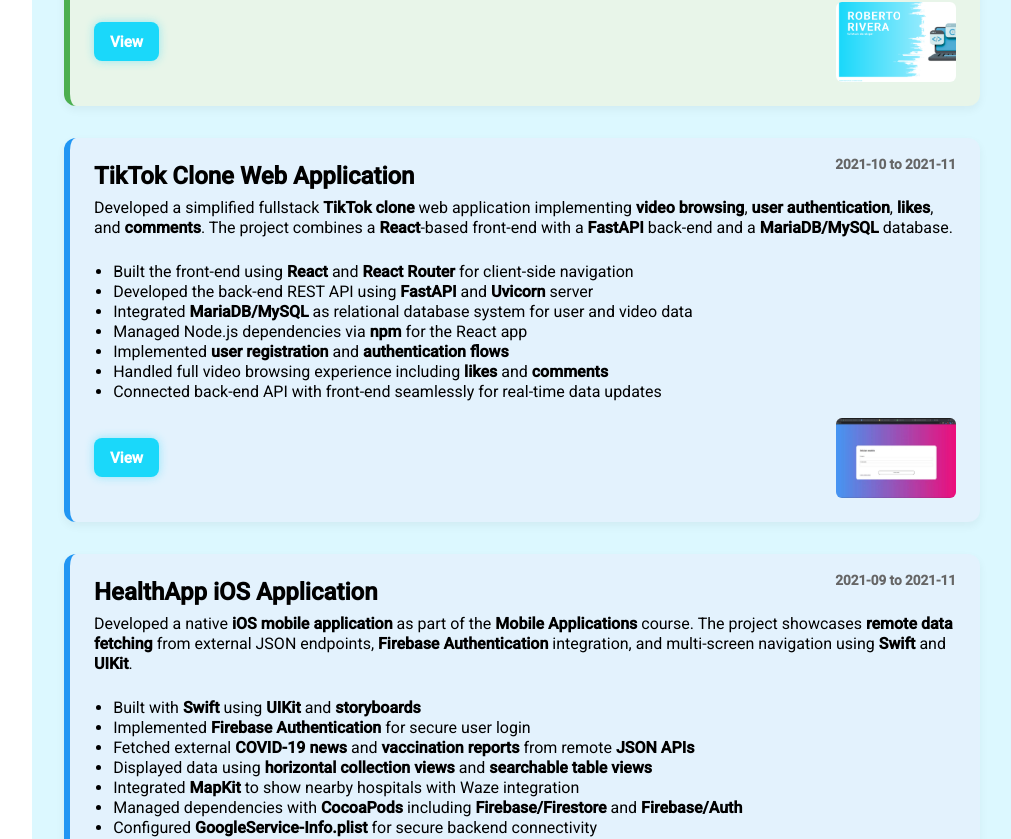
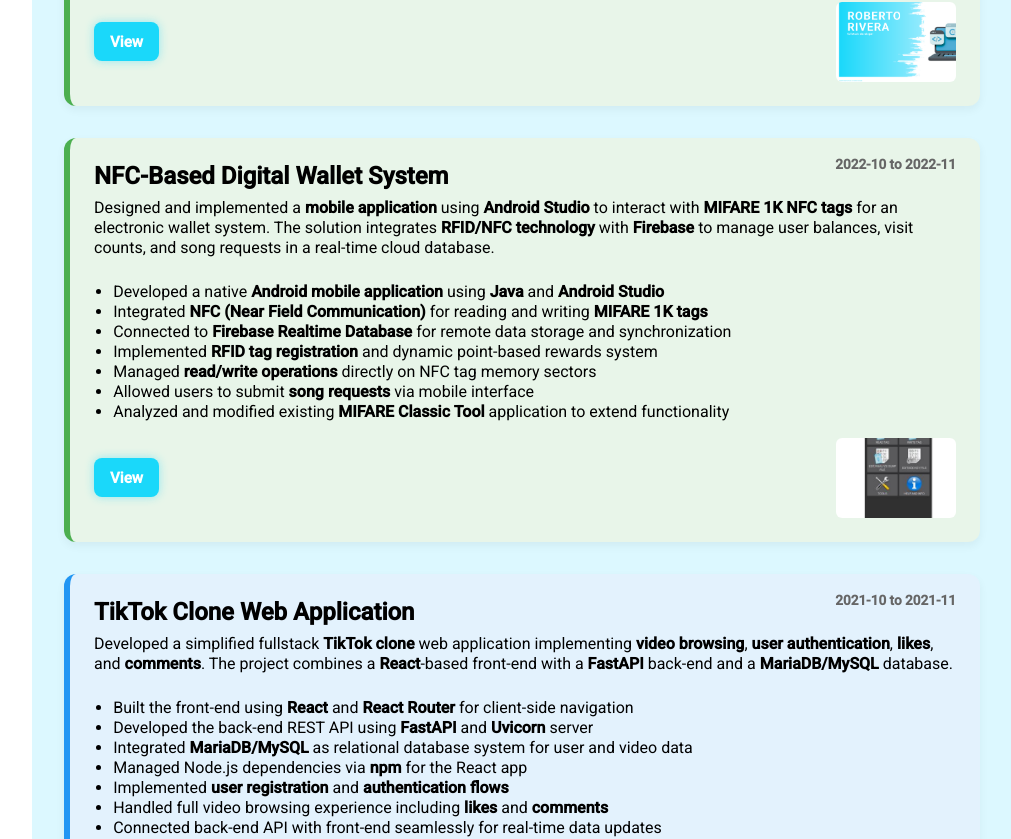
Before and after one commit to RobertoRiveraT/chatbot_arelia-frontend, an Angular app: page /mywork in a window 1280 px wide. Shown: the part 1271-2110 px from the top of the page, without its empty margins (268-1279 px from the left). Built offline with nearby package versions, Linux system fonts and the light colour scheme.

Commit message:
Upddate: Added Muisc Queuer project

```diff
--- /dev/null
+++ b/src/app/articles/items/2022/MusicQueuerNFC/musicqueuernfc.project.ts
@@ -0,0 +1,24 @@
+import { WorkItem } from '../../../work-item.interface';
+
+export const NFCDigitalWalletProject: WorkItem = {
+    title: 'NFC-Based Digital Wallet System',
+    category: ['Projects', 'Mobile'],
+    cardColor: 'green',
+    startDate: '2022-10',
+    endDate: '2022-11',
+    description:
+        'Designed and implemented a <strong>mobile application</strong> using <strong>Android Studio</strong> to interact with <strong>MIFARE 1K NFC tags</strong> for an electronic wallet system. The solution integrates <strong>RFID/NFC technology</strong> with <strong>Firebase</strong> to manage user balances, visit counts, and song requests in a real-time cloud database.',
+
+    bullets: [
+        'Developed a native <strong>Android mobile application</strong> using <strong>Java</strong> and <strong>Android Studio</strong>',
+        'Integrated <strong>NFC (Near Field Communication)</strong> for reading and writing <strong>MIFARE 1K tags</strong>',
+        'Connected to <strong>Firebase Realtime Database</strong> for remote data storage and synchronization',
+        'Implemented <strong>RFID tag registration</strong> and dynamic point-based rewards system',
+        'Managed <strong>read/write operations</strong> directly on NFC tag memory sectors',
+        'Allowed users to submit <strong>song requests</strong> via mobile interface',
+        'Analyzed and modified existing <strong>MIFARE Classic Tool</strong> application to extend functionality'
+    ],
+    link: 'https://github.com/RobertoRiveraT/MUSIC_QUEUER_NFC',
+    thumbnail: 'assets/img/work/2022/music_queuer_1.jpg',
+    readMoreOpen: false
+};
--- a/src/app/articles/work-items.ts
+++ b/src/app/articles/work-items.ts
@@ -5,6 +5,7 @@
 // 2024
 // 2023
 // 2022
+import { NFCDigitalWalletProject } from './items/2022/MusicQueuerNFC/musicqueuernfc.project';
 // 2021
 import { TikTokCloneProject } from './items/2021/TikTokClone/tiktokclone.project';
 import { QuintaCarmelitaAppProject } from './items/2021/QuintaCarmelitaApp/quintacarmelita.project';
@@ -23,6 +24,7 @@
     // 2024
     // 2023
     // 2022
+    NFCDigitalWalletProject,
     // 2021
     TikTokCloneProject,
     HealthAppTecProject,
```
Also changed, not shown: src/assets/img/work/2022/music_queuer_1.jpg (added).
